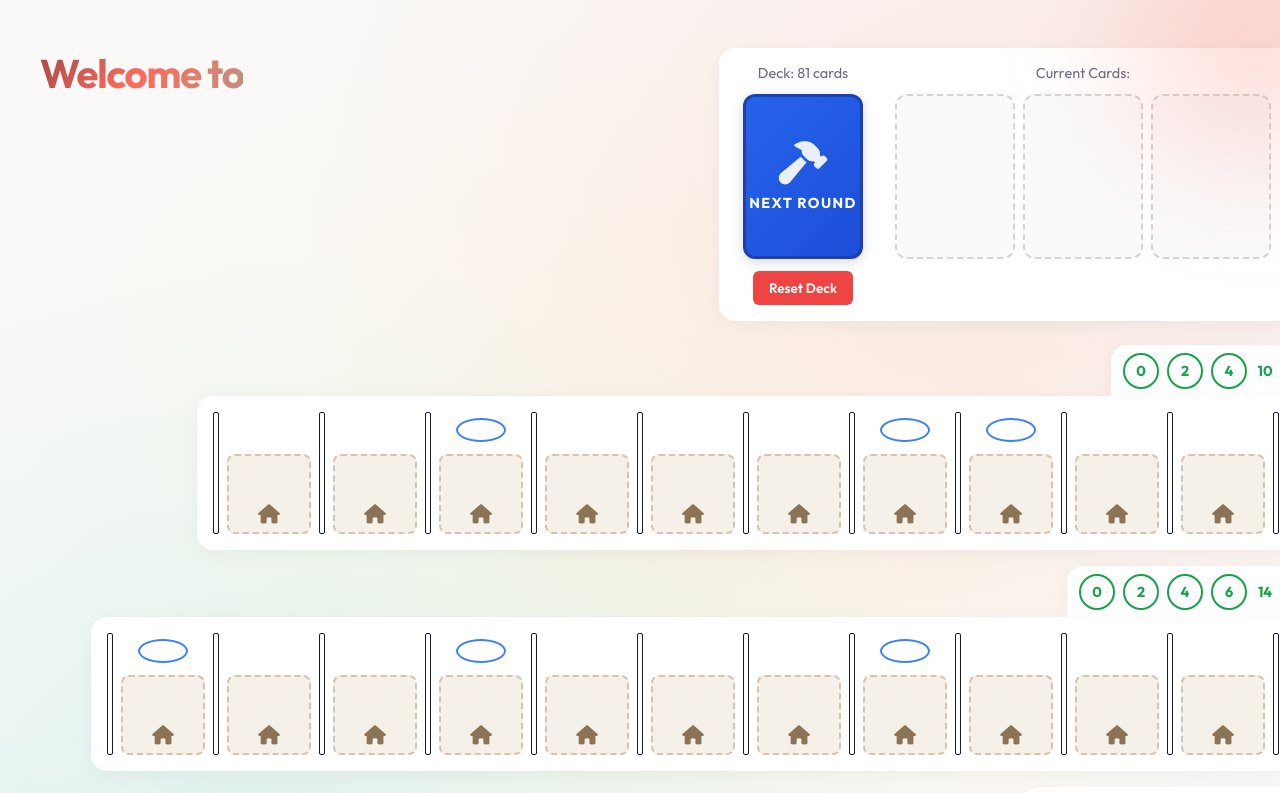
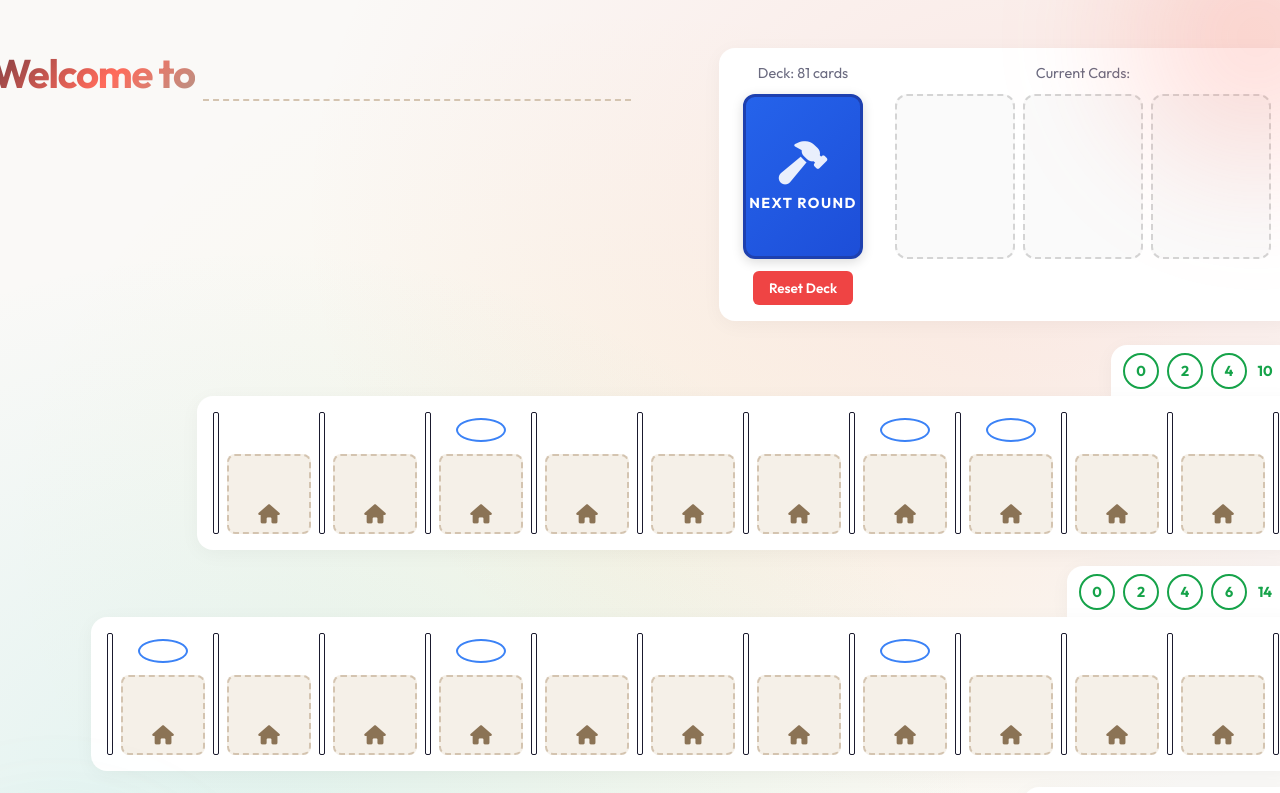
Before and after one commit to ckdoan1/welcome_to, a React (Vite) app: page / in a window 1280 px wide. Shown: the top 793 px of the page. Built offline with nearby package versions, Linux system fonts and the light colour scheme.

Commit message:
Update placeholder

```diff
--- a/src/App.css
+++ b/src/App.css
@@ -67,6 +67,38 @@
   gap: 2rem;
   margin-bottom: 1.5rem;
   width: 100%;
+}
+
+.title-section {
+  display: flex;
+  flex-direction: row;
+  align-items: baseline;
+  gap: 0.5rem;
+}
+
+.neighbourhood-input {
+  font-family: 'Outfit', sans-serif;
+  font-size: 1.8rem;
+  font-weight: 600;
+  color: #1a1a2e;
+  background: transparent;
+  border: none;
+  border-bottom: 2px dashed #d4c4b0;
+  padding: 4px 12px 4px 5px;
+  outline: none;
+  min-width: 150px;
+  text-align: left;
+  transition: border-color 0.2s ease;
+}
+
+.neighbourhood-input:focus {
+  border-bottom-color: #ff6b5b;
+  border-bottom-style: solid;
+}
+
+.neighbourhood-input::placeholder {
+  color: #c4b4a0;
+  font-style: italic;
 }
 
 .welcome-title {
--- a/src/App.jsx
+++ b/src/App.jsx
@@ -40,6 +40,9 @@ function App() {
       poolActive: false
     }))
   )
+
+  // Neighbourhood name
+  const [neighbourhoodName, setNeighbourhoodName] = useState('')
 
   // Parks state
   const [row1Parks, setRow1Parks] = useState([])
@@ -114,9 +117,18 @@ function App() {
         <div className="glow-orb secondary"></div>
 
         <div className="top-bar">
-          <h1 className="welcome-title">
-            <span className="wave">👋</span> Welcome to
-          </h1>
+          <div className="title-section">
+            <h1 className="welcome-title">
+              <span className="wave"></span> Welcome to
+            </h1>
+            <input
+              type="text"
+              className="neighbourhood-input"
+              value={neighbourhoodName}
+              onChange={(e) => setNeighbourhoodName(e.target.value)}
+              placeholder=" "
+            />
+          </div>
 
           <div className="card-section">
             <div className="deck-area">
```
